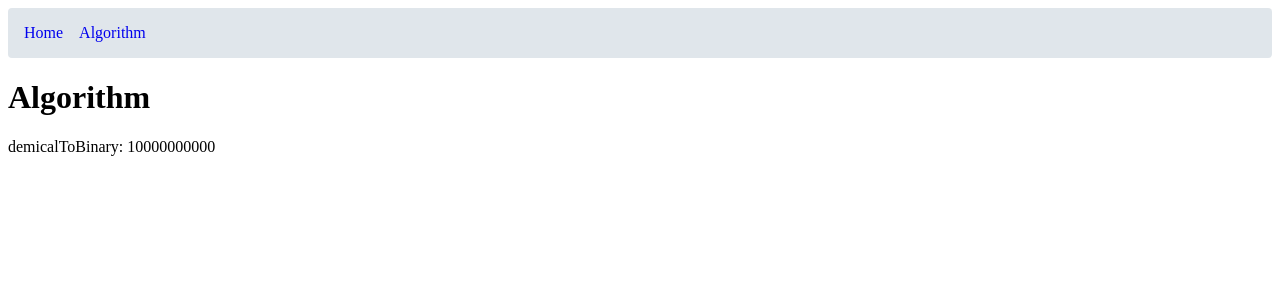
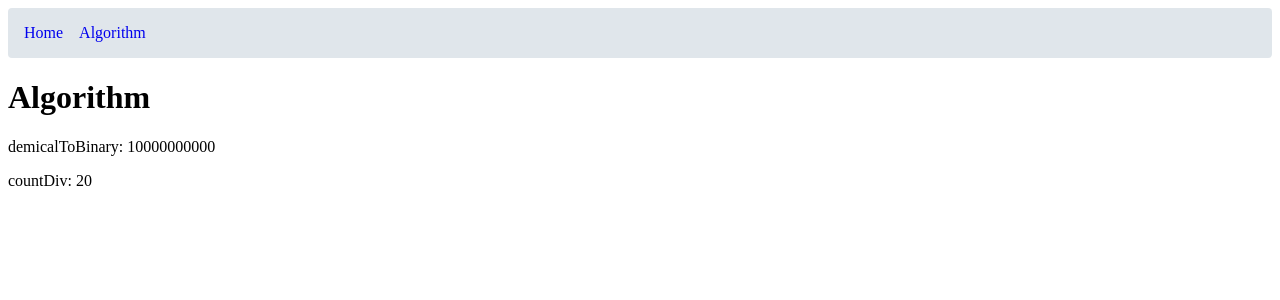
Before and after one commit to rxolve/it-works-why, a SvelteKit app: page /algorithm in a window 1280 px wide. Shown: the top 300 px of the page. Built offline with nearby package versions, Linux system fonts and the light colour scheme.

Commit message:
feat: add count-div

```diff
--- a/src/routes/algorithm/+page.svelte
+++ b/src/routes/algorithm/+page.svelte
@@ -1,7 +1,8 @@
 <script>
-	// import solve
 	import { demicalToBinary } from '../../solve/demical-to-binary';
+	import { countDiv } from '../../solve/count-div';
 </script>
 
 <h1>Algorithm</h1>
 <p>demicalToBinary: {demicalToBinary(1024)}</p>
+<p>countDiv: {countDiv(11, 345, 17)}</p>
--- /dev/null
+++ b/src/solve/count-div.ts
@@ -0,0 +1,10 @@
+export const countDiv = (A: number, B: number, K: number) => {
+	// Implement your solution here
+	let quoA = Math.floor(A / K);
+	let quoB = Math.floor(B / K);
+	let result = quoB - quoA;
+	if (A % K === 0) {
+		result++;
+	}
+	return result;
+};
```
